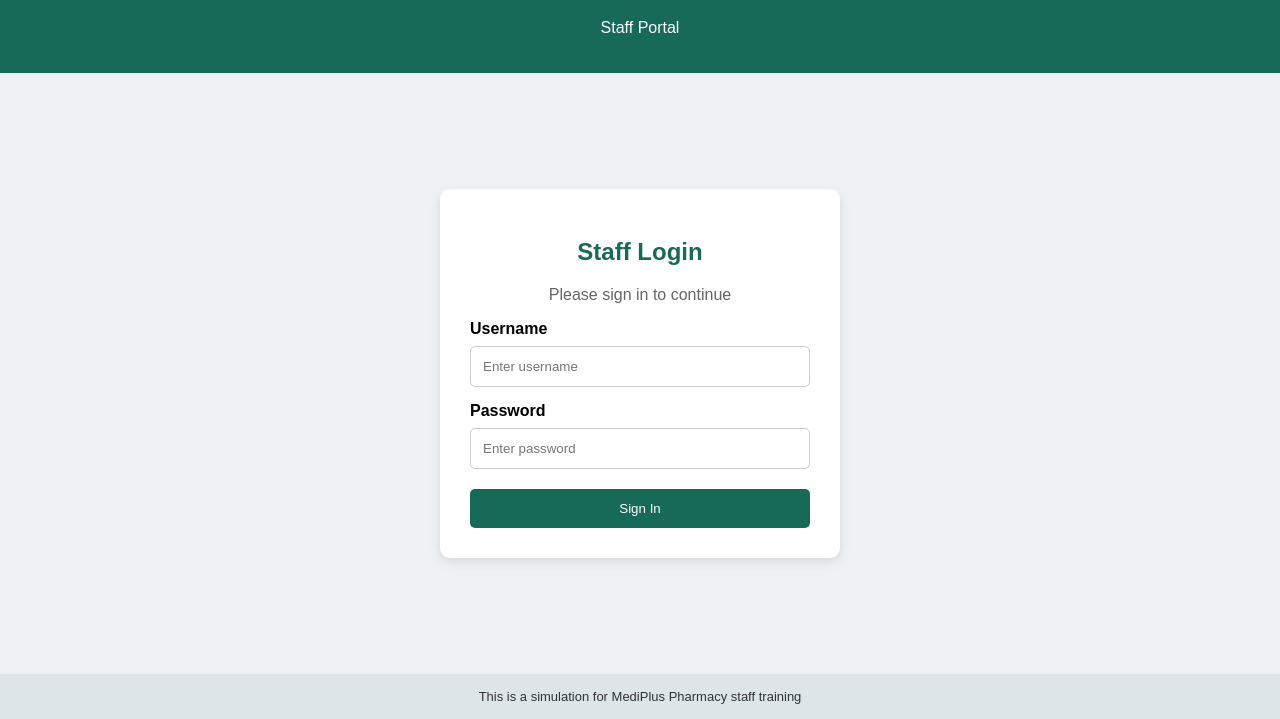
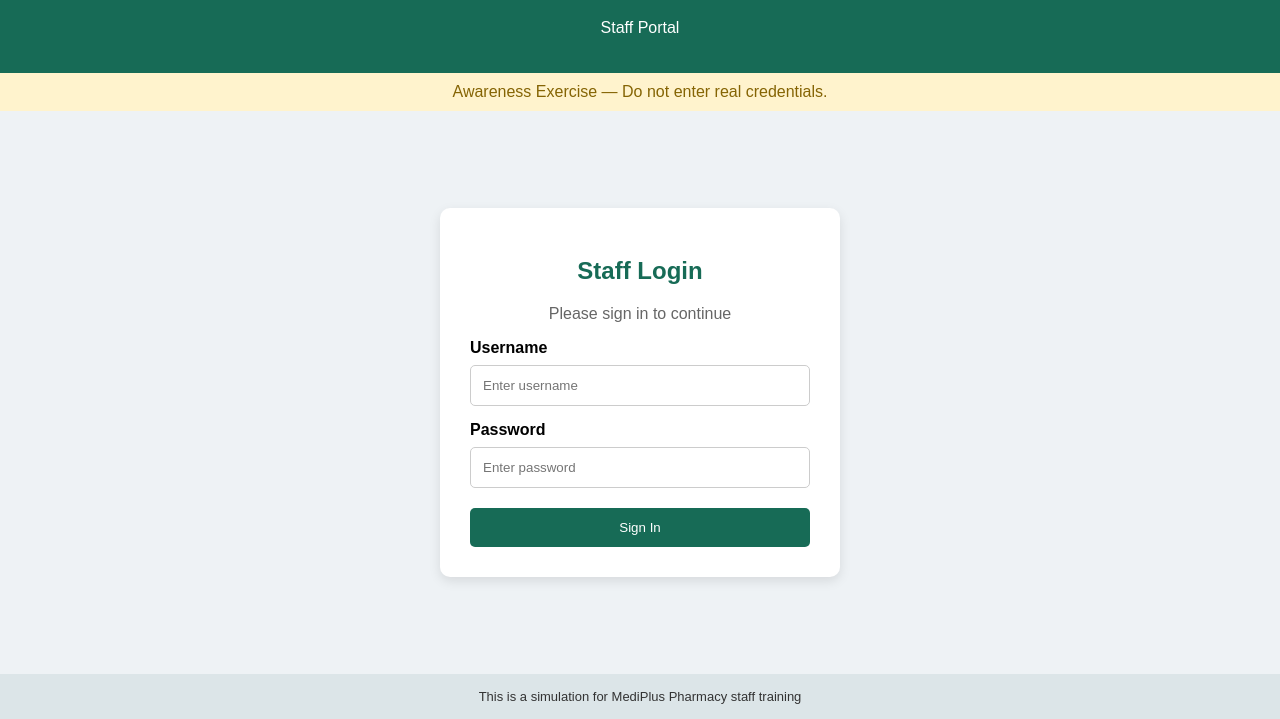
Before and after one commit to AmaanJ586/MediPlus-Phishing-Awareness-Toolkit, a plain HTML site: page index.html in a window 1280 px wide. Shown: the part 81-800 px from the top of the page. Drawn offline with Linux system fonts and the light colour scheme.

Commit message:
Add visible training simulation notice

```diff
--- a/index.html
+++ b/index.html
@@ -105,6 +105,10 @@
         <p>Staff Portal</p>
     </header>
 
+    <div style="text-align: center; padding: 10px; background: #fff3cd; color: #856404;">
+        Awareness Exercise — Do not enter real credentials.
+    </div>
+
     <div class="container">
 
         <div class="login-box" id="login-box">
```
